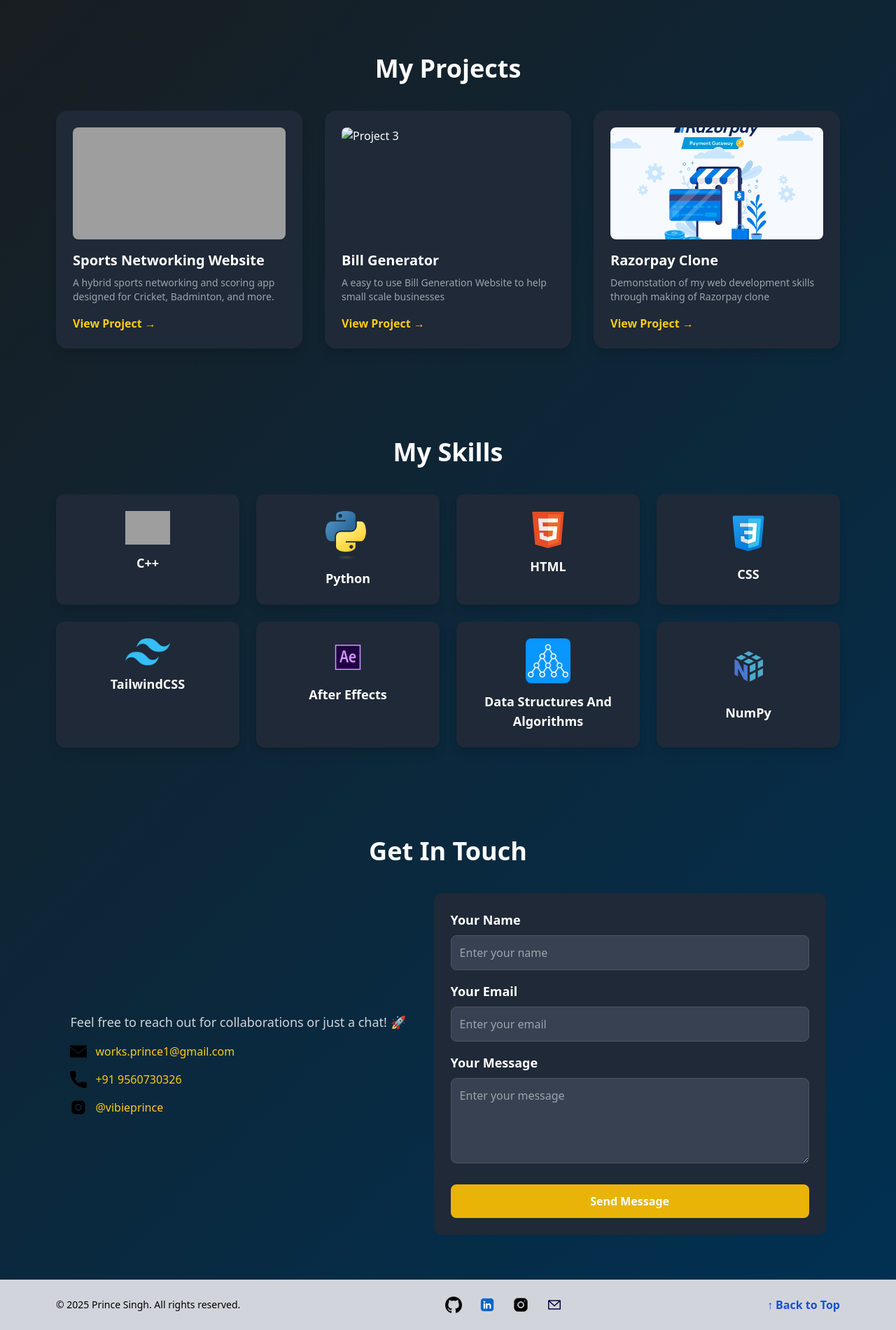
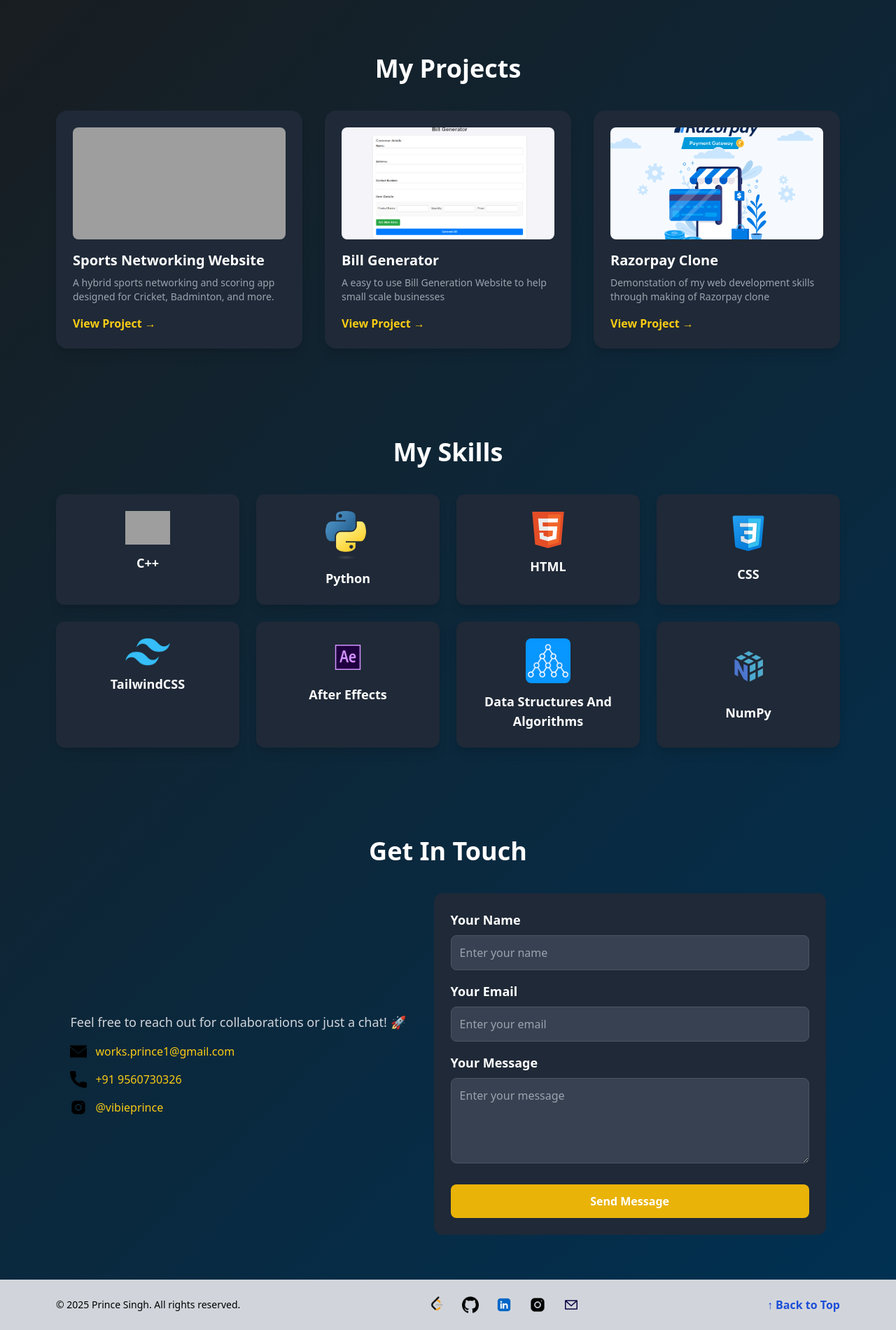
Before and after one commit to vibieprince/Portfolio, a plain HTML site: page index.html in a window 1280 px wide. Shown: the part 1586-3486 px from the top of the page at 70% size. Drawn offline with nearby package versions, Linux system fonts and the light colour scheme; grey boxes are pictures that could not be loaded.

Commit message:
Leetcode link integrated

```diff
--- a/index.html
+++ b/index.html
@@ -106,15 +106,8 @@ background-image: linear-gradient(315deg, #003153 0%, #1B1B1B 74%);
 
         <!-- Project Grid -->
         <div class="grid grid-cols-1 md:grid-cols-2 lg:grid-cols-3 gap-8">
+
             <!-- Project 1 -->
-            <!-- <div class="bg-gray-800 p-6 rounded-2xl shadow-lg hover:scale-105 transition">
-                <img src="./images/MRI WEB APP.png" alt="Project 1" class="w-full h-40 object-cover rounded-lg mb-4">
-                <h3 class="text-xl font-semibold">AI Brain Tumor Detection</h3>
-                <p class="text-gray-400 text-sm mt-2">An AI-powered tool that detects brain tumors from MRI scans with high accuracy.</p>
-                <a href="#" class="mt-4 inline-block text-yellow-400 font-semibold hover:underline">View Project →</a>
-            </div> -->
-
-            <!-- Project 2 -->
             <div class="bg-gray-800 p-6 rounded-2xl shadow-lg hover:scale-105 transition">
                 <img src="./images/Screenshot 2025-03-29 211701.png" alt="Project 2" class="w-full h-40 object-cover rounded-lg mb-4">
                 <h3 class="text-xl font-semibold">Sports Networking Website</h3>
@@ -122,15 +115,15 @@ background-image: linear-gradient(315deg, #003153 0%, #1B1B1B 74%);
                 <a href="#" class="mt-4 inline-block text-yellow-400 font-semibold hover:underline">View Project →</a>
             </div>
 
-            <!-- Project 3 -->
+            <!-- Project 2 -->
             <div class="bg-gray-800 p-6 rounded-2xl shadow-lg hover:scale-105 transition">
-                <img src="./images/project3.jpg" alt="Project 3" class="w-full h-40 object-cover rounded-lg mb-4">
+                <img src="./images/Screenshot 2025-03-30 120024.png" alt="Project 3" class="w-full h-40 object-cover rounded-lg mb-4">
                 <h3 class="text-xl font-semibold">Bill Generator</h3>
                 <p class="text-gray-400 text-sm mt-2">A easy to use Bill Generation Website to help small scale businesses</p>
                 <a href="#" class="mt-4 inline-block text-yellow-400 font-semibold hover:underline">View Project →</a>
             </div>
 
-            <!-- Project 4 -->
+            <!-- Project 3 -->
             <div class="bg-gray-800 p-6 rounded-2xl shadow-lg hover:scale-105 transition">
                 <img src="./images/Razor-payment-gateway.webp" alt="Project 4" class="w-full h-40 object-cover rounded-lg mb-4">
                 <h3 class="text-xl font-semibold">Razorpay Clone</h3>
@@ -253,6 +246,9 @@ background-image: linear-gradient(315deg, #003153 0%, #1B1B1B 74%);
 
             <!-- Center: Social Links -->
             <div class="flex space-x-6 my-4 md:my-0">
+                <a href="https://leetcode.com/vibieprince" target="_blank" class="hover:text-yellow-400 transition">
+                    <img src="./images/LeetCode_logo_black.png" alt="LeetCode" class="w-6">
+                </a>
                 <a href="https://github.com/vibieprince" target="_blank" class="hover:text-yellow-400 transition">
                     <img src="./images/25231.png" alt="GitHub" class="w-6">
                 </a>
```
Also changed, not shown: about.html (+3 -0 lines), contact.html (+4 -1 lines), projects.html (+8 -13 lines), skills.html (+3 -0 lines), images/LeetCode_logo_black.png (added), images/Screenshot 2025-03-30 120024.png (added).
